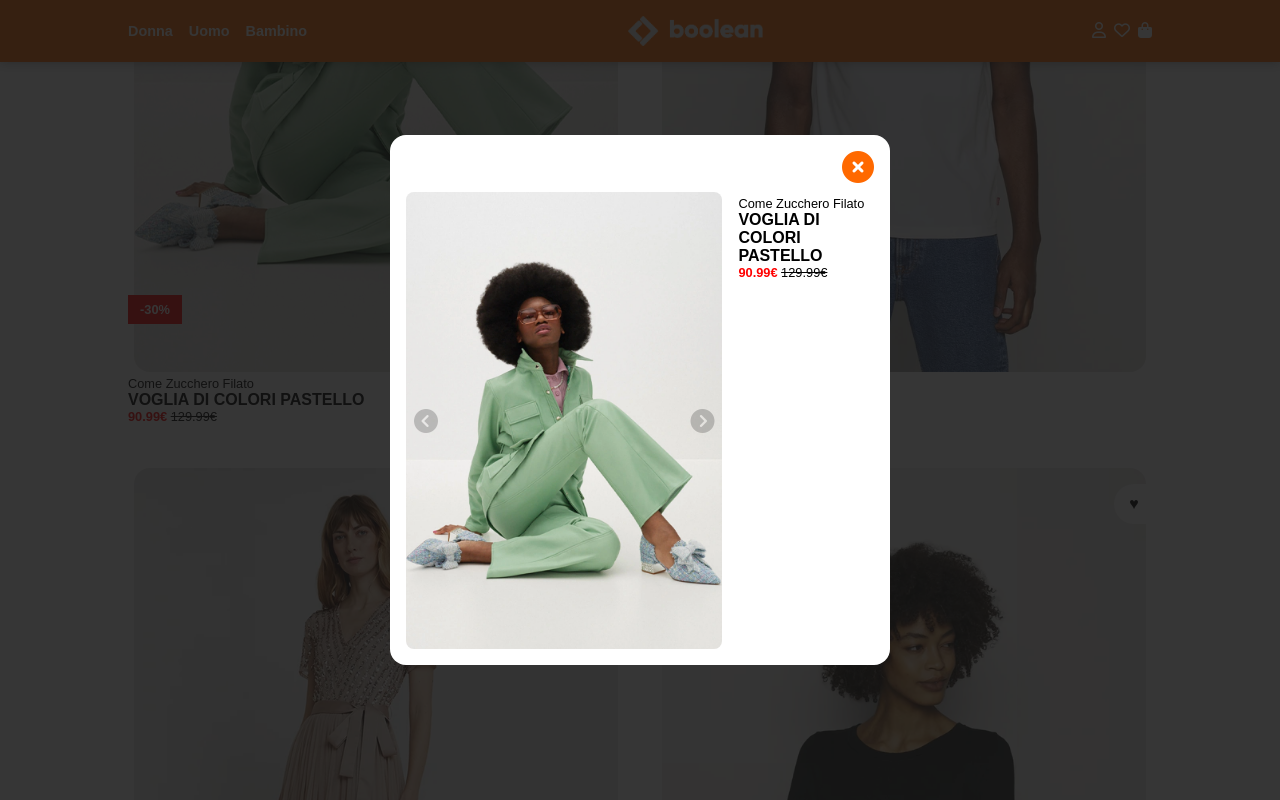
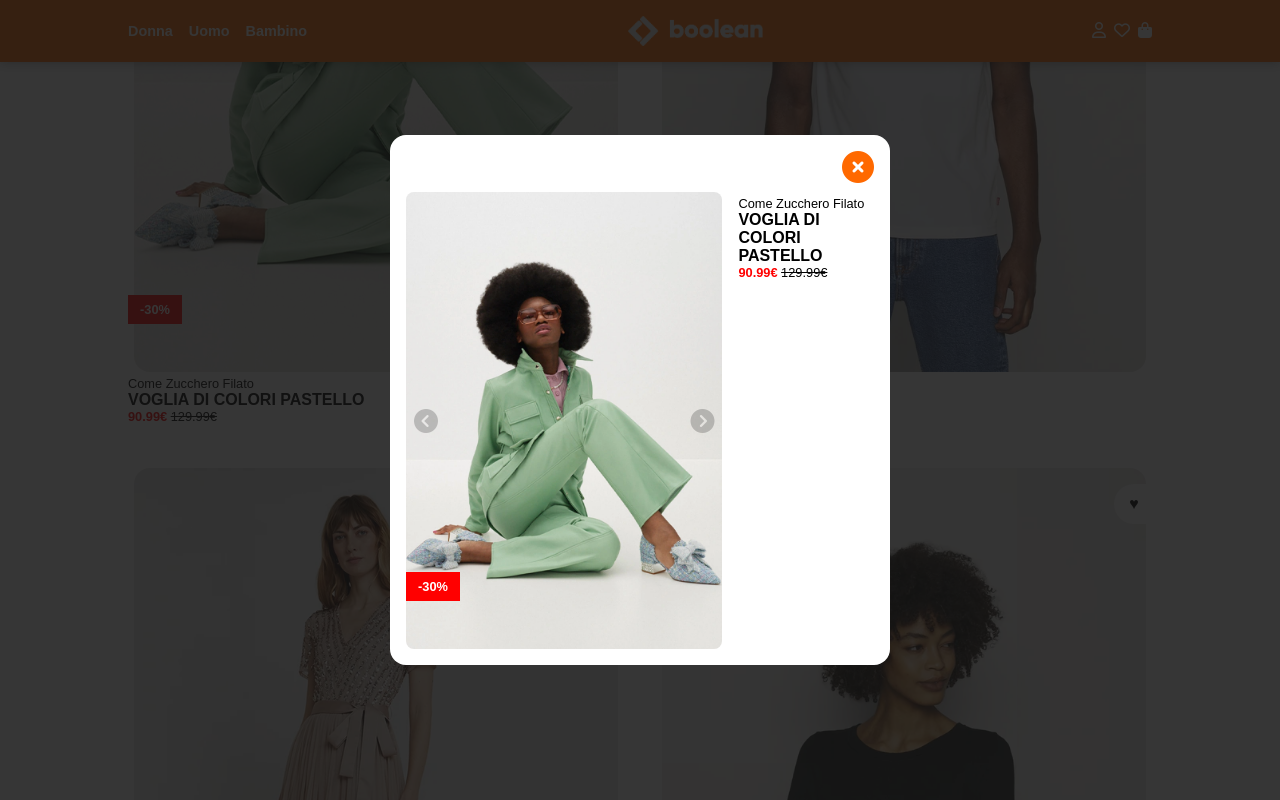
Before and after one commit to RiccardoImperiale/vite-boolando, a Vue app: page / in a window 1280 px wide. Both pictures are taken after a click on the element "VOGLIA DI COLORI PASTELLO". Shown: the part 1236-2036 px from the top of the page. Built offline with nearby package versions, Linux system fonts and the light colour scheme; data requests are answered from the project's data file.

Commit message:
add promo badges

```diff
--- a/src/assets/scss/partials/_modal.scss
+++ b/src/assets/scss/partials/_modal.scss
@@ -48,6 +48,29 @@
                         width: 100%;
                         display: block;
                     }
+
+                    .promo_badges {
+                        display: flex;
+                        gap: .2rem;
+                        font-size: .8rem;
+                        color: $light;
+                        font-weight: 800;
+                        position: absolute;
+                        bottom: 3rem;
+                        left: 0;
+
+                        .badge {
+                            padding: .45rem .75rem;
+                        }
+
+                        .percentage {
+                            background-color: $danger;
+                        }
+
+                        .sustainability {
+                            background-color: $success;
+                        }
+                    }
                 }
 
                 .buttons {
--- a/src/components/ProductModal.vue
+++ b/src/components/ProductModal.vue
@@ -20,19 +20,22 @@ export default {
                 <i @click="$emit('closeModal')" class="fa-solid fa-circle-xmark"></i>
             </div>
             <div class="card_main">
-
                 <div class="card_left">
                     <div class="card_image">
                         <img v-if="frontImage" :src="'./img/' + product.frontImage" alt="">
                         <img v-else :src="'./img/' + product.backImage" alt="">
+                        <div class="promo_badges">
+                            <div v-for="badge in product.badges.slice().reverse()"
+                                :class="badge.type === 'discount' ? 'percentage' : 'sustainability'" class="badge">
+                                {{ badge.value }}
+                            </div>
+                        </div>
                     </div>
                     <div class="buttons">
                         <i @click="frontImage = !frontImage" class="prev fa-solid fa-circle-chevron-left"></i>
                         <i @click="frontImage = !frontImage" class="next fa-solid fa-circle-chevron-right"></i>
                     </div>
-
                 </div>
-
                 <div class="card_right">
                     <div class="card_text">
                         <h5 class="brand">{{ product.brand }}</h5>
```
